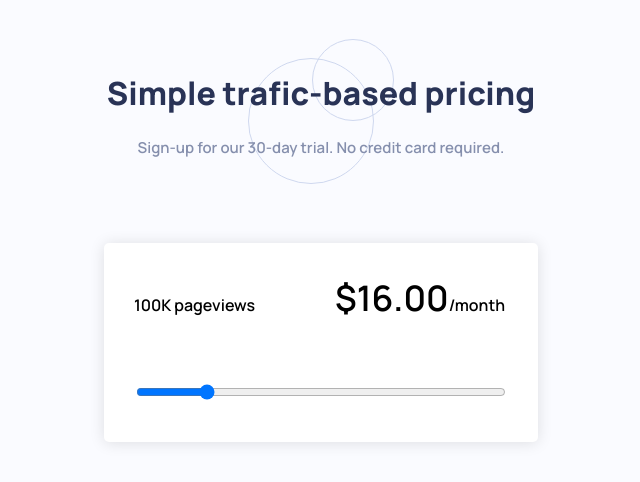
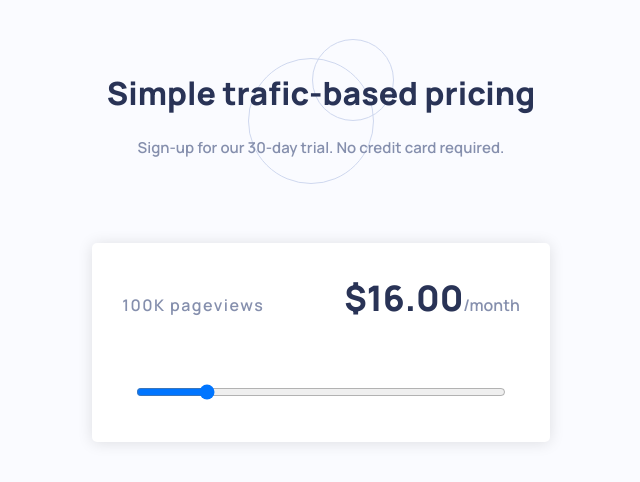
Before and after one commit to Vernacci/interactive-pricing-component, a Vue app: page / in a window 1280 px wide. Shown: the top 482 px of the page, without its empty margins (319-959 px from the left). Built offline with nearby package versions, Linux system fonts and the light colour scheme.

Commit message:
css update

```diff
--- a/src/components/Slider.vue
+++ b/src/components/Slider.vue
@@ -53,9 +53,17 @@ const price = ref(16);
 
 .views {
   margin-right: 80px;
+  color: var(--gray-blue);
+  letter-spacing: 1.5px;
+}
+
+.month {
+  color: var(--gray-blue);
 }
 
 .price {
   font-size: 2.2rem;
+  color: var(--dark-blue);
+  font-weight: 800;
 }
 </style>
```
